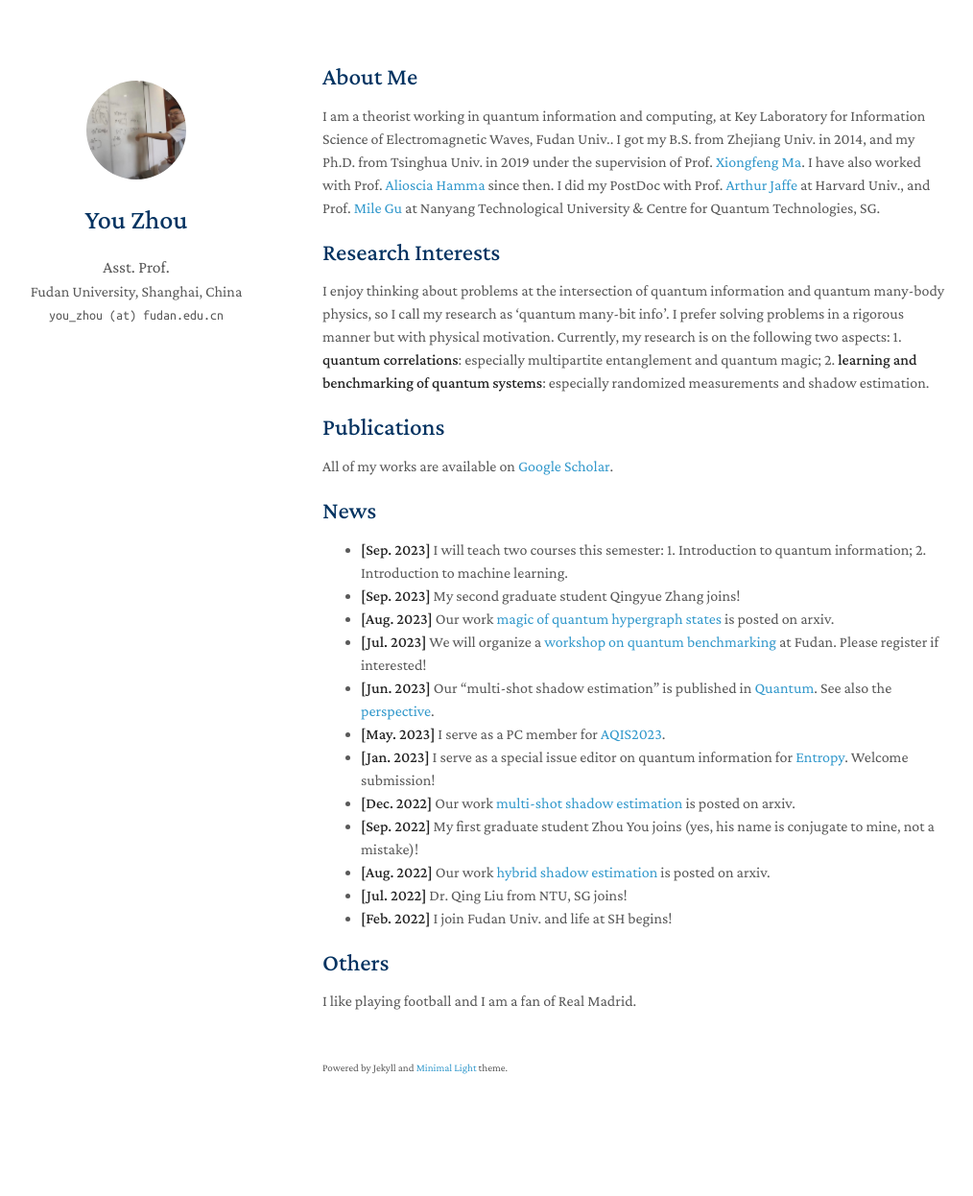
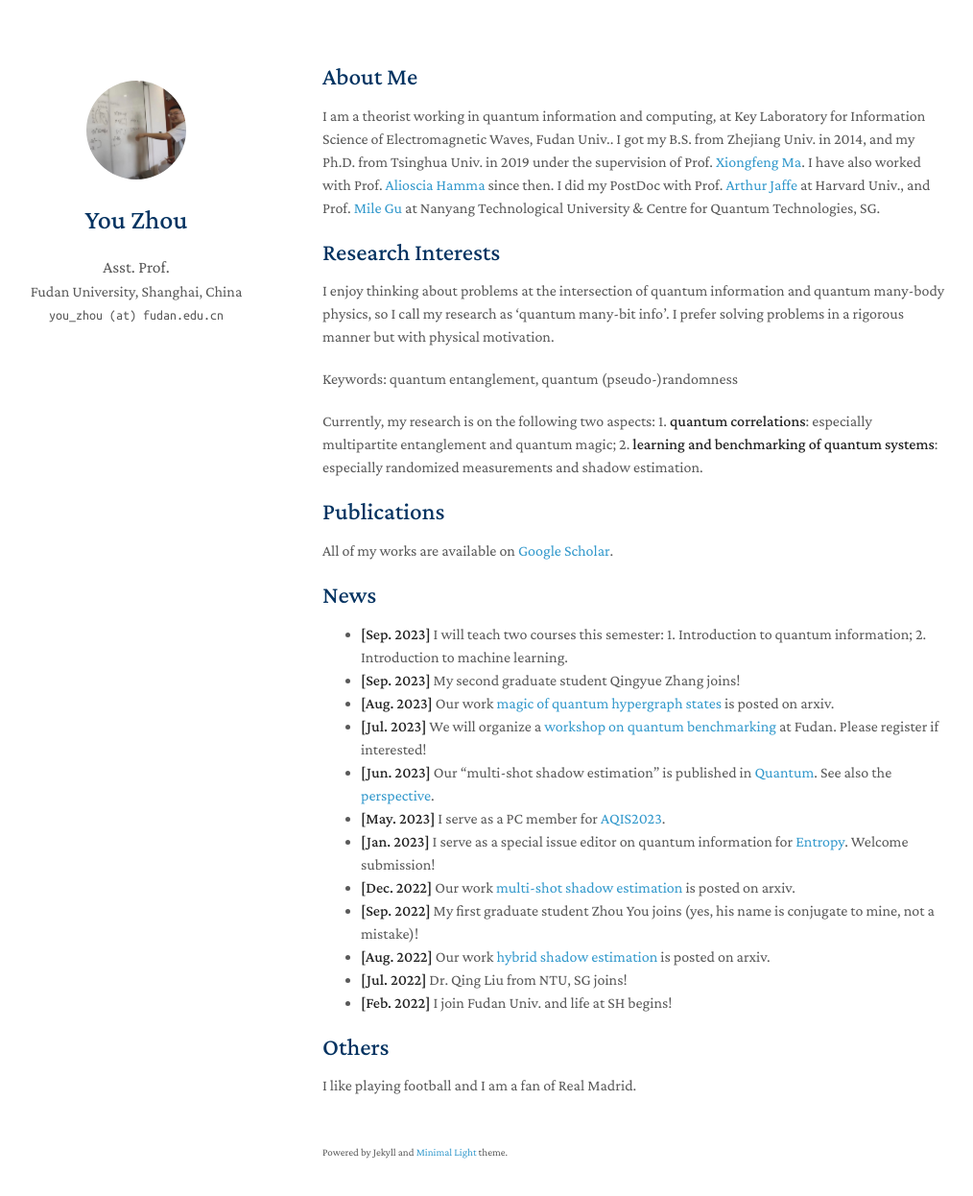
Before and after one commit to youzhoutravel/homepage1, a Jekyll site: the page built from index.md, in a window 1280 px wide and 1281 px high. Shown: the top 1246 px of the window at 96% size, without its empty margins (134-1148 px from the left). Built offline with Jekyll 4.4.1, drawn with Linux system fonts in a browser that asks for light colours; nearby versions of some CDN libraries; a style sheet for code colours, icons or effects is not loaded; our own code applies the rules of GitHub Pages for plain Markdown files.

Commit message:
Update index.md

```diff
--- a/index.md
+++ b/index.md
@@ -7,7 +7,11 @@ layout: homepage
 I am a theorist working in quantum information and computing, at Key Laboratory for Information Science of Electromagnetic Waves, Fudan Univ.. I got my B.S. from Zhejiang Univ. in 2014, and my Ph.D. from Tsinghua Univ. in 2019 under the supervision of Prof. [Xiongfeng Ma](https://iiis.tsinghua.edu.cn/maxiongfeng/). I have also worked with Prof. [Alioscia Hamma](https://www.quantumphysics.fun/) since then. I did my PostDoc with Prof. [Arthur Jaffe](https://mathpicture.fas.harvard.edu/) at Harvard Univ., and Prof. [Mile Gu](https://www.quantumcomplexity.org/milegu/) at Nanyang Technological University & Centre for Quantum Technologies, SG.
 
 ## Research Interests
-I enjoy thinking about problems at the intersection of quantum information and quantum many-body physics, so I call my research as 'quantum many-bit info'. I prefer solving problems in a rigorous manner but with physical motivation. Currently, my research is on the following two aspects: 1. **quantum correlations**: especially multipartite entanglement and quantum magic; 2. **learning and benchmarking of quantum systems**: especially randomized measurements and shadow estimation.
+I enjoy thinking about problems at the intersection of quantum information and quantum many-body physics, so I call my research as 'quantum many-bit info'. I prefer solving problems in a rigorous manner but with physical motivation.
+
+Keywords: quantum entanglement, quantum (pseudo-)randomness
+
+Currently, my research is on the following two aspects: 1. **quantum correlations**: especially multipartite entanglement and quantum magic; 2. **learning and benchmarking of quantum systems**: especially randomized measurements and shadow estimation.
 
 
 ## Publications
```
